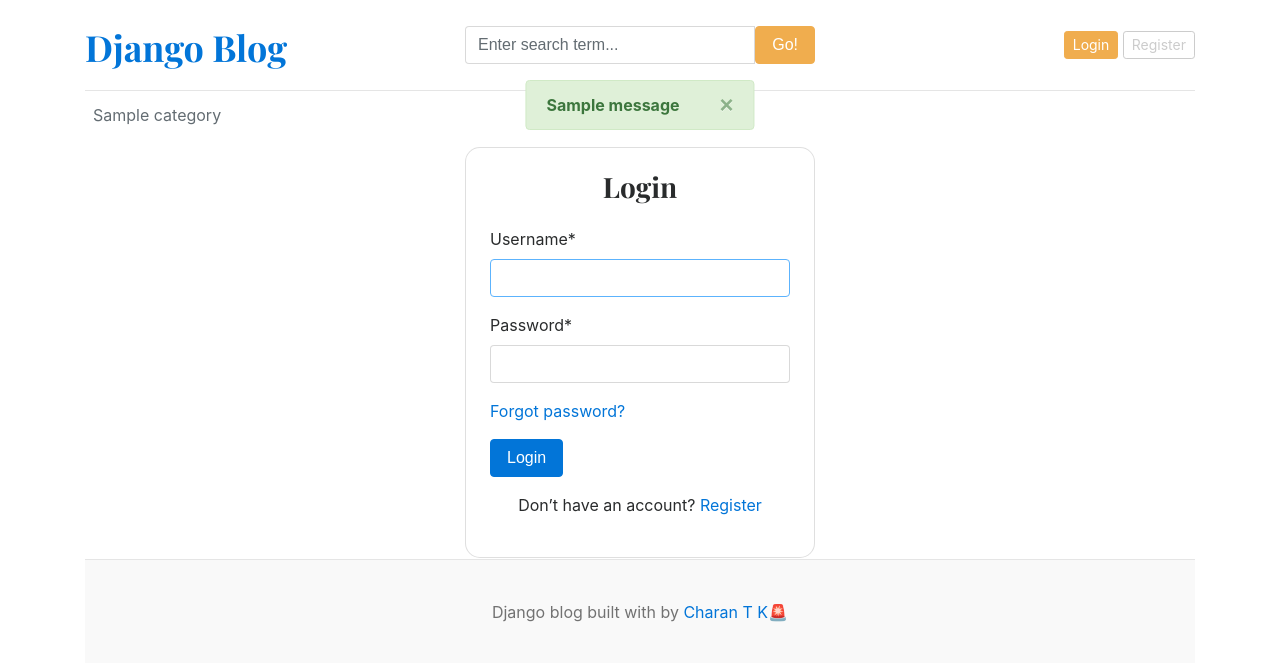
After one commit to charangowdat/Django-Blog-App, a Django app: page /login/ in a window 1280 px wide. The commit adds this page. Shown: the top 663 px of the page. Run offline with Django 5.2, Linux system fonts and the light colour scheme; tables that the repository leaves empty hold one stand-in row (values such as "Sample post"); one stand-in notice (Sample message) is shown; some libraries are stand-ins or nearby versions.

Commit message:
registration and login functionalities

```diff
--- a/blog_main/urls.py
+++ b/blog_main/urls.py
@@ -26,6 +26,9 @@ urlpatterns = [
     path('admin/', admin.site.urls),
     path('', views.home, name = 'home'),
     path('category/', include('blogs.urls')),
-    path('<slug:slug>/', BlogsViews.blogs, name = 'blogs'),
+    path('blog/<slug:slug>/', BlogsViews.blogs, name = 'blogs'),
     path('blogs/search/', BlogsViews.search, name='search'),
+    path('register/', views.register, name='register'),
+    path('login/', views.login, name='login'),
+    path('logout/', views.logout, name='logout'),
 ] + static(settings.MEDIA_URL, document_root=settings.MEDIA_ROOT)
--- a/blog_main/views.py
+++ b/blog_main/views.py
@@ -1,7 +1,11 @@
-from django.shortcuts import render
+from django.shortcuts import render,redirect
+from django.contrib import messages
+from django.contrib.auth.forms import AuthenticationForm
+from django.contrib import auth
 
 from aboutusfeatures.models import About
 from blogs.models import Blog, Category
+from .forms import RegistrationForm
 
 
 def home(request):
@@ -18,3 +22,41 @@ def home(request):
     'about':about,
   }
   return render(request, 'home.html', context)
+
+def register(request):
+  if request.method == 'POST':
+    form = RegistrationForm(request.POST)
+    if form.is_valid():
+      form.save()
+      messages.success(request, 'You account has been registered successfully!')
+      return redirect('login')
+  else:
+    form = RegistrationForm()
+  context = {
+    'form': form,
+    }
+  return render(request, 'register.html', context)
+
+def login(request):
+  if request.method == 'POST':
+    form = AuthenticationForm(request, request.POST)
+    if form.is_valid():
+      username = form.cleaned_data['username']
+      password = form.cleaned_data['password']
+      user = auth.authenticate(username=username,password=password)
+      if user is not None:
+        auth.login(request, user)
+        messages.success(request, "You have successfully loged in!")
+        return redirect('home')
+      messages.warning(request, "Wrong credentials!")
+      return redirect('login')
+  else:
+    form = AuthenticationForm()
+  context={
+    'form':form,
+  }
+  return render(request, 'login.html', context)
+
+def logout(request):
+  auth.logout(request)
+  return redirect('home')
--- /dev/null
+++ b/templates/alert.html
@@ -0,0 +1,17 @@
+{% if messages %}
+  <div style="position: fixed; top: 80px; left: 50%; transform: translateX(-50%); z-index: 1050; width: auto; max-width: 600px;">
+    {% for message in messages %}
+      <div class="alert alert-{{ message.tags }} alert-dismissible fade show shadow-lg text-center" role="alert">
+        <strong>{{ message }}</strong>
+        <button type="button" class="close" data-dismiss="alert" aria-label="Close">
+          <span aria-hidden="true">&times;</span>
+        </button>
+      </div>
+    {% endfor %}
+  </div>
+{% endif %}
+
+<!-- Required JS for Bootstrap 4 -->
+<script src="https://code.jquery.com/jquery-3.5.1.slim.min.js"></script>
+<script src="https://cdn.jsdelivr.net/npm/popper.js@1.16.1/dist/umd/popper.min.js"></script>
+<script src="https://stackpath.bootstrapcdn.com/bootstrap/4.5.2/js/bootstrap.min.js"></script>
--- a/templates/base.html
+++ b/templates/base.html
@@ -7,7 +7,7 @@
     <meta charset="UTF-8" />
     <meta http-equiv="X-UA-Compatible" content="IE=edge" />
     <meta name="viewport" content="width=device-width, initial-scale=1.0" />
-    <title>Django Blogs</title>
+    <title>{% block title %}Django Blogs{%endblock%}</title>
     <link
       href="https://getbootstrap.com/docs/4.0/dist/css/bootstrap.min.css"
       rel="stylesheet"
@@ -17,6 +17,7 @@
       rel="stylesheet"
     />
     <link href="{% static 'css/blog.css' %}" rel="stylesheet" />
+     <script src="https://cdn.jsdelivr.net/npm/bootstrap@5.3.2/dist/js/bootstrap.bundle.min.js"></script>
 
   </head>
   <body>
@@ -35,8 +36,13 @@
             </form>
           </div>
           <div class="col-4 d-flex justify-content-end align-items-center">
-            <a class="btn btn-sm btn-warning" href="#">Login</a> &nbsp;
-            <a class="btn btn-sm btn-outline-secondary" href="#">Register</a>
+            {% if not user.is_authenticated %}
+            <a class="btn btn-sm btn-warning" href="{% url 'login' %}"">Login</a> &nbsp;
+            <a class="btn btn-sm btn-outline-secondary" href="{% url 'register' %}">Register</a>
+            {% else %}
+            <span>{{user}}</span>&nbsp;
+            <a href="{% url 'logout' %}" class="btn btn-dark">Logout</a>
+            {% endif %}
           </div>
         </div>
       </header>
@@ -54,10 +60,20 @@
 {% block content %}
 
 {% endblock %}
+{% if messages %}
+  <div class="row">
+      <div class="col-lg-12 col-md-12 col-sm-12 col-xs-12">
+          <!-- Load message -->
+            {% include 'alert.html' %}
+      </div>
+  </div>
+{% endif %}
 <!-- Footer section -->
  <footer class="blog-footer">
       <p>Django blog built with by <a href="https://www.linkedin.com/in/charan-t-k-1409322a1">Charan T K🚨</a></p>
     </footer>
     </div>
+
+
   </body>
 </html>
--- /dev/null
+++ b/templates/login.html
@@ -0,0 +1,36 @@
+{% extends 'base.html' %}
+
+{% block title %}Login{%endblock%}
+
+{% block content %}
+{% load crispy_forms_tags %}
+<div class="d-flex justify-content-center">
+<div class="card shadow-lg p-4" style="width: 350px; border-radius: 15px;">
+    <h3 class="text-center mb-4">Login</h3>
+    <form action="{% url 'login' %}" method="POST">
+      {% csrf_token %}
+      <!-- Username or Email -->
+      {{form | crispy}}
+
+      <!-- Remember me & Forgot password -->
+      <div class="d-flex justify-content-between align-items-center mb-3">
+        {% comment %} <div class="form-check">
+          <input class="form-check-input" type="checkbox" id="rememberMe">
+          <label class="form-check-label" for="rememberMe">Remember me</label>
+        </div> {% endcomment %}
+        <a href="#" class="text-decoration-none">Forgot password?</a>
+      </div>
+
+      <!-- Submit -->
+      <div class="d-grid">
+        <button type="submit" class="btn btn-primary">Login</button>
+      </div>
+    </form>
+
+    <p class="text-center mt-3">
+      Don’t have an account? <a href="{% url 'register' %}">Register</a>
+    </p>
+  </div>
+</div>
+
+{%endblock%}
```
Also changed, not shown: blog_main/forms.py (added, +7 -0 lines), blog_main/settings.py (+13 -0 lines), templates/register.html (added, +28 -0 lines).
